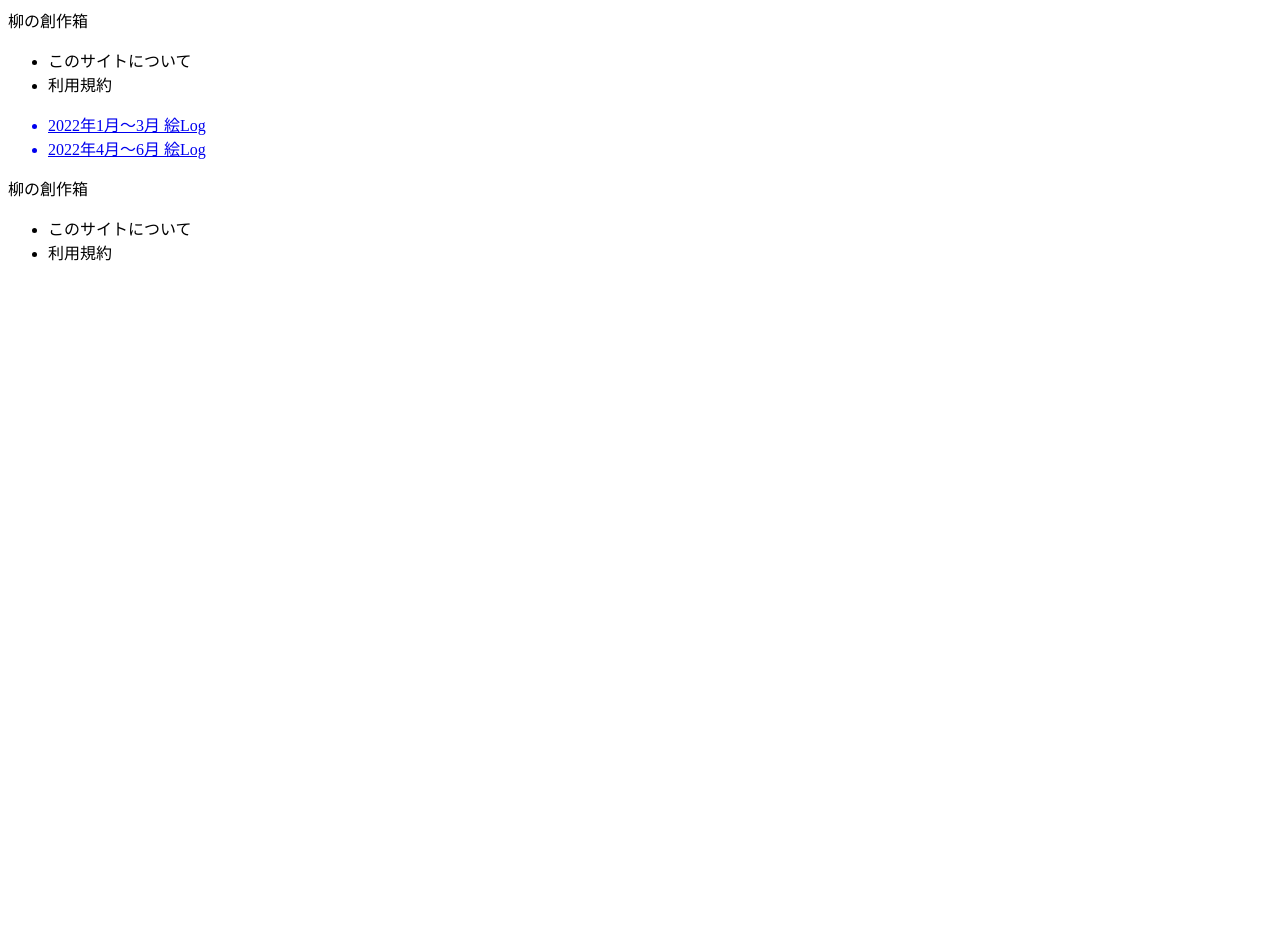
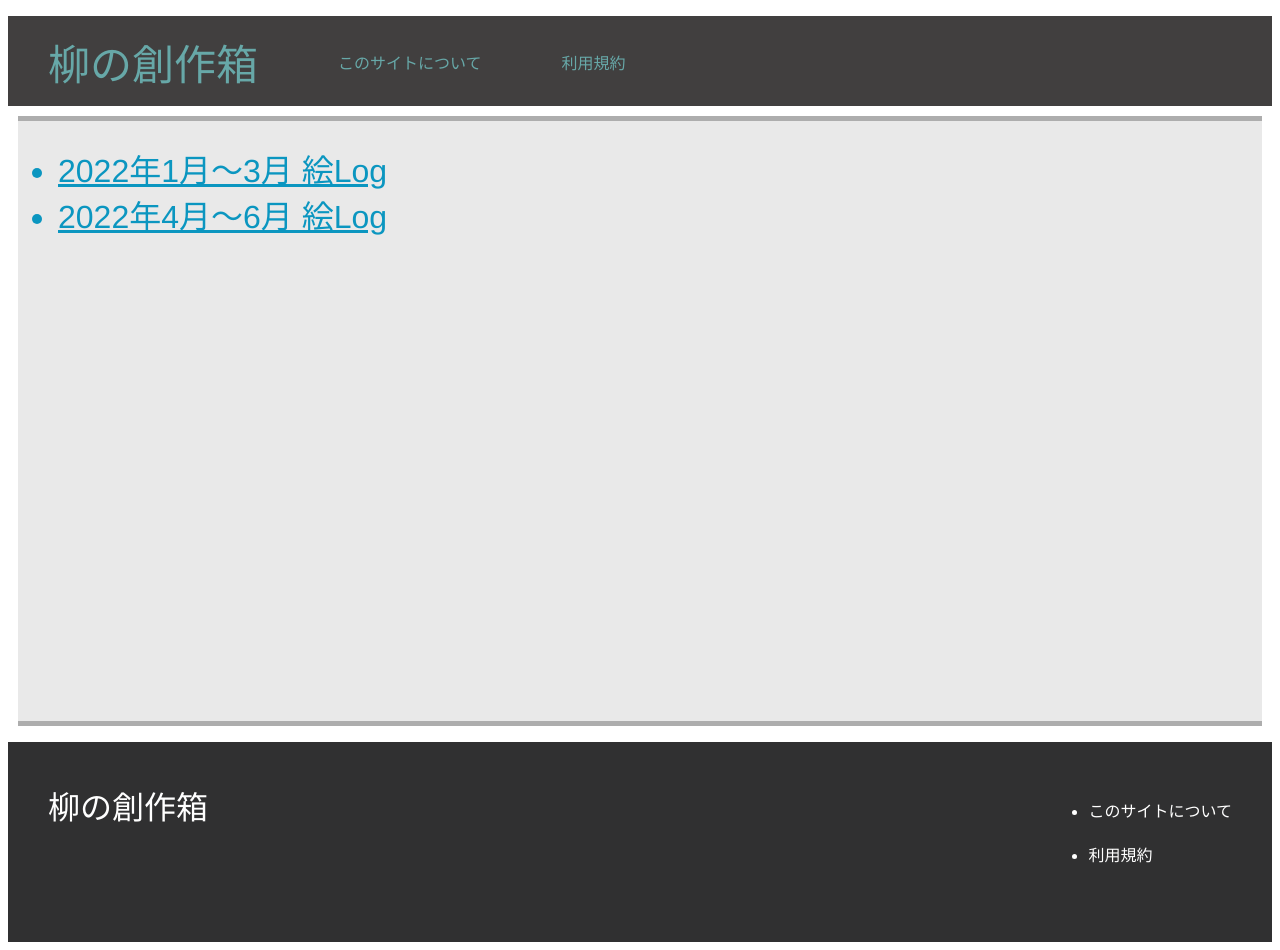
Before and after one commit to YanagiToitoi/create-box, a plain HTML site: page index.html in a window 1280 px wide. Before the commit the page ends 800 px from the top, so only its background shows below. Drawn offline with Linux system fonts and the light colour scheme.

Commit message:
Update index.html

```diff
--- a/index.html
+++ b/index.html
@@ -4,7 +4,7 @@
 
     <meta charset="utf-8"><!-- 文字化け防止の記述 -->
     <title>柳の創作箱</title>
-    <link rel="stylesheet" href="baseCSS.css"><!-- CSSの記述 -->
+    <link rel="stylesheet" href="main.css"><!-- CSSの記述 -->
 
 </head><!-- ここまでが裏の設定ですよという宣言 -->
 
```
